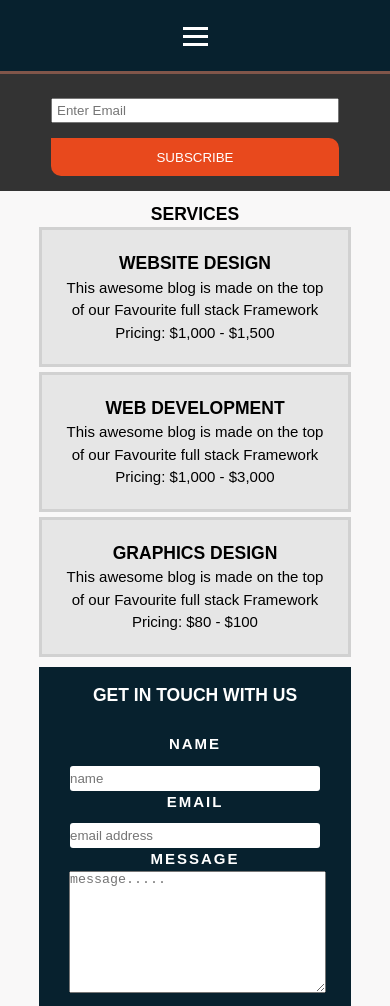
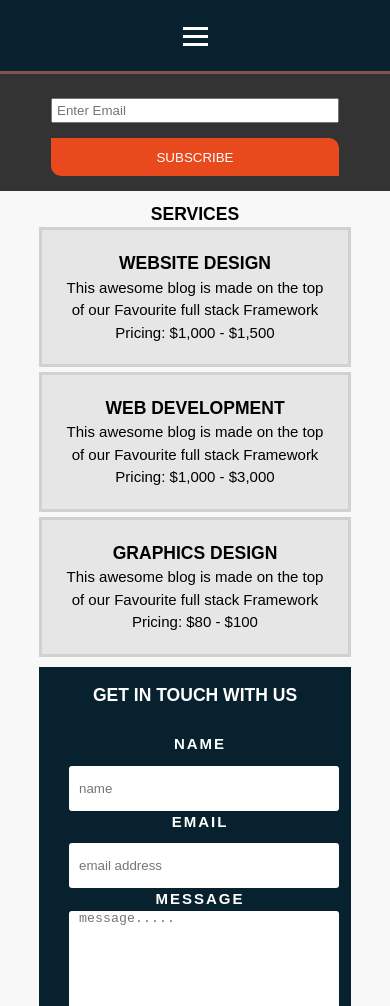
Before and after one commit to AloNdubuisi/html-css-js-project, a plain HTML site: page services.html in a window 390 px wide. Shown: the part 92-1098 px from the top of the page. Drawn offline with nearby package versions, Linux system fonts and the light colour scheme.

Commit message:
form responsiveness amended

```diff
--- a/css/style.css
+++ b/css/style.css
@@ -92,15 +92,19 @@ label textarea{
 }
 
 form.color input[type="text"],
-form.color input[type="email"]
+form.color input[type="email"],
+label, textarea
 {
     border: 0;
     border-radius: 3px;
-    height: 25px;
-    width: 250px;
+    height: 45px;
+    width: 270px;
+    padding-left: 10px;
 }
 
-
+label, textarea{
+    height: 120px;
+}
 
 header li{
     float: left;
@@ -121,12 +125,14 @@ header nav{
     margin-top: 10px;
 }
 
-header .highlight, header .current a{
+header .highlight,
+header .current a{
     color: #e8491d;
     font-weight: bolder;
 }
 
-header .sub-highlight, header .current a{
+header .sub-highlight,
+header .current a{
     font-size: 16px;
     margin: 0;
 }
@@ -194,8 +200,6 @@ header .sub-highlight, header .current a{
     float: left;
     padding-top: 15px;
 }
-
-
 
 #newsletter form{
     float: right;
@@ -308,7 +312,6 @@ footer{
     }
 
     #slider p{
-        /* line-height: 75px; */
         display: inline-flex;
         margin-top: 180px;
         font-size: 3.1em;
```
Also changed, not shown: contact.html (+0 -1 lines).
